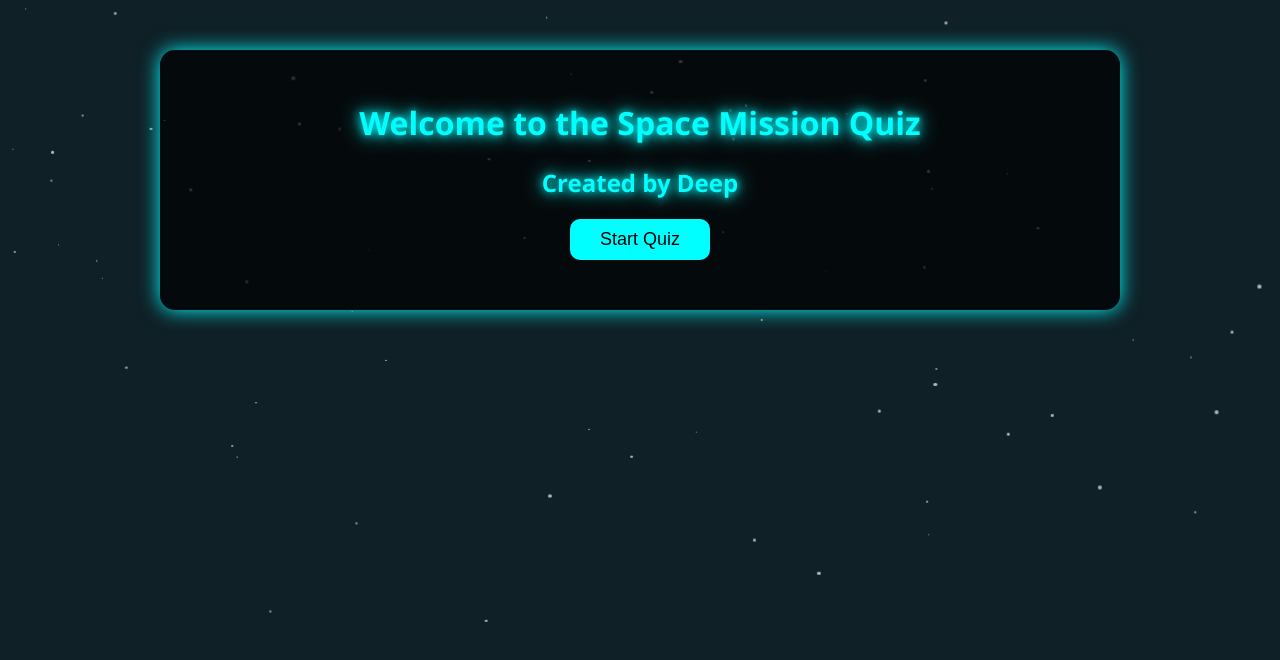
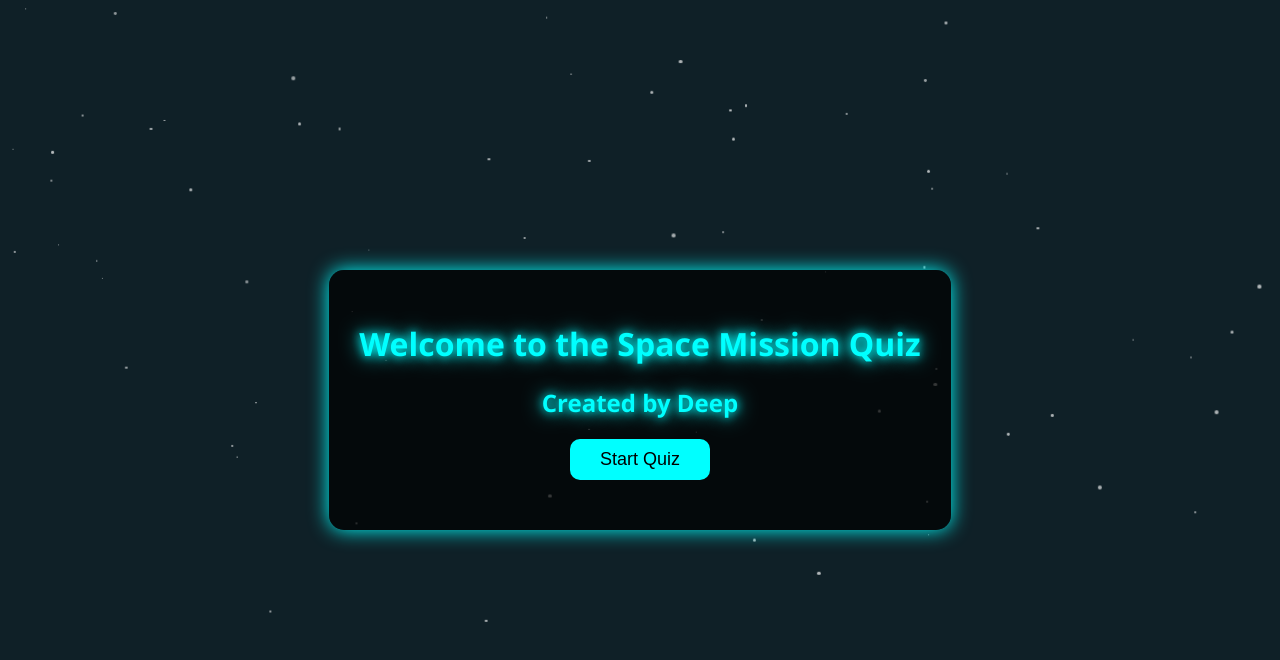
Before and after one commit to deepdharva/index.html, a plain HTML site: page index.html in a window 1280 px wide. Drawn offline with Linux system fonts and the light colour scheme.

Commit message:
Refactor HTML structure and styles for quiz app

```diff
--- a/index.html
+++ b/index.html
@@ -8,8 +8,19 @@
 <meta name="viewport" content="width=device-width, initial-scale=1.0">
 <title>Space Mission Quiz</title>
 <style>
-body { font-family:'Segoe UI', Tahoma, Geneva, Verdana, sans-serif; margin:0; padding:0; overflow-x:hidden; background:#0f2027; color:#fff; }
-.container { max-width:900px; margin:50px auto; background: rgba(0,0,0,0.7); padding:30px; border-radius:15px; box-shadow:0 0 20px #00ffff; position:relative; }
+body {
+  font-family:'Segoe UI', Tahoma, Geneva, Verdana, sans-serif;
+  margin:0;
+  padding:0;
+  overflow-x:hidden;
+  background:#0f2027;
+  color:#fff;
+  display:flex;
+  justify-content:center;
+  align-items:center;
+  height:100vh;
+}
+.container { max-width:900px; margin:auto; background: rgba(0,0,0,0.7); padding:30px; border-radius:15px; box-shadow:0 0 20px #00ffff; position:relative; }
 h1,h2 { text-align:center; color:#00ffff; text-shadow:0 0 10px #00ffff,0 0 20px #00ffff; }
 .question { margin:20px 0; } .question h3 { margin-bottom:10px; }
 .options label { display:block; background: rgba(255,255,255,0.05); padding:10px; margin-bottom:5px; border-radius:10px; cursor:pointer; border:1px solid rgba(0,255,255,0.3); transition:0.3s; }
```
